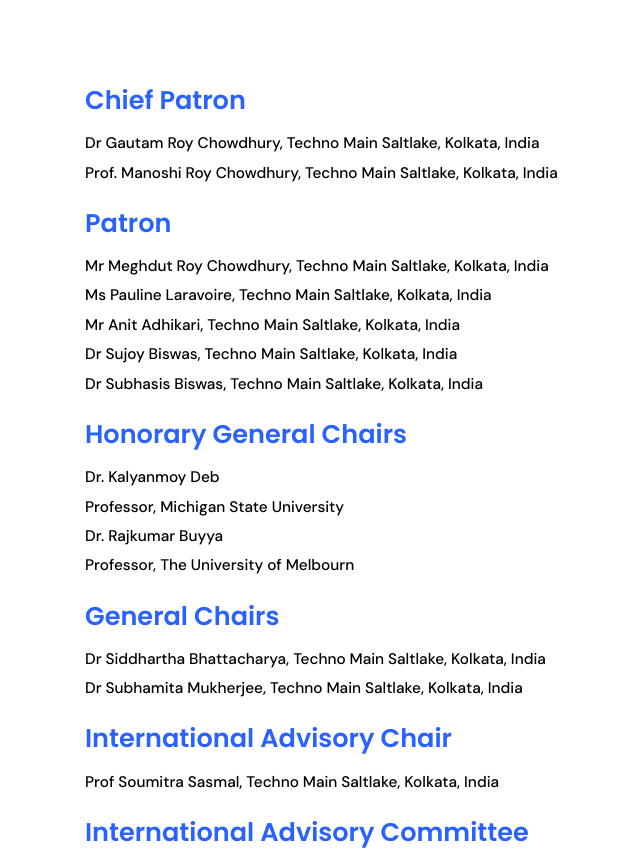
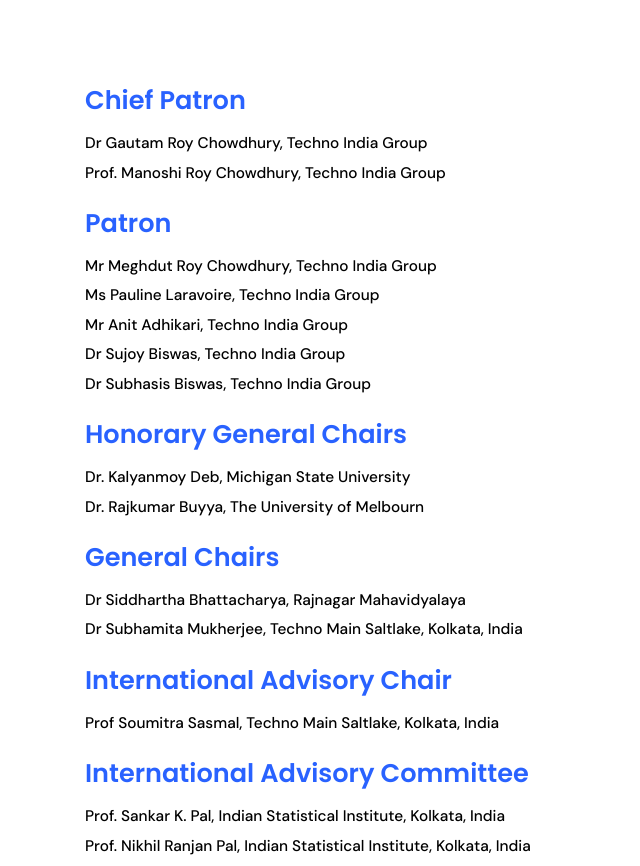
Before and after one commit to flash6083/ConferenceWebsite, a Next.js app: page /committee in a window 1280 px wide. Shown: the part 527-1393 px from the top of the page, without its empty margins (43-683 px from the left). Built offline with nearby package versions, Linux system fonts and the light colour scheme.

Commit message:
Made minor changes to committee details

```diff
--- a/app/imp_dates/page.js
+++ b/app/imp_dates/page.js
@@ -2,7 +2,7 @@ import styles from './imp_dates.module.scss'
 
 const date_info = [
     "Paper submission open: 01 September 2023",
-    "Submission Deadline: 30 November 2023",
+    "Paper Submission Deadline: 30 November 2023",
     "Acceptance Notification: 15 January 2024",
     "Early Bird Registration: 31 January 2024",
     "Regular Registration Closes: 15 February 2024"
@@ -12,7 +12,7 @@ const Dates = () => {
     return (
         <div className={styles.dates}>
             <h1>Mark Your Calendar: Important Dates</h1>
-            {date_info.map((date) => { return <p>{date}</p> })}
+            {date_info.map((date, index) => { return <p key={index}>{date}</p> })}
         </div>
     )
 }
--- a/components/committee/committee.js
+++ b/components/committee/committee.js
@@ -5,24 +5,22 @@ import styles from './committee.module.scss'
 
 const committee_details = {
     "Chief Patron": [
-        "Dr Gautam Roy Chowdhury, Techno Main Saltlake, Kolkata, India",
-        "Prof. Manoshi Roy Chowdhury, Techno Main Saltlake, Kolkata, India"
+        "Dr Gautam Roy Chowdhury, Techno India Group",
+        "Prof. Manoshi Roy Chowdhury, Techno India Group"
     ],
     "Patron": [
-        "Mr Meghdut Roy Chowdhury, Techno Main Saltlake, Kolkata, India",
-        "Ms Pauline Laravoire, Techno Main Saltlake, Kolkata, India",
-        "Mr Anit Adhikari, Techno Main Saltlake, Kolkata, India",
-        "Dr Sujoy Biswas, Techno Main Saltlake, Kolkata, India",
-        "Dr Subhasis Biswas, Techno Main Saltlake, Kolkata, India"
+        "Mr Meghdut Roy Chowdhury, Techno India Group",
+        "Ms Pauline Laravoire, Techno India Group",
+        "Mr Anit Adhikari, Techno India Group",
+        "Dr Sujoy Biswas, Techno India Group",
+        "Dr Subhasis Biswas, Techno India Group"
     ],
     "Honorary General Chairs": [
-        "Dr. Kalyanmoy Deb",
-        "Professor, Michigan State University",
-        "Dr. Rajkumar Buyya",
-        "Professor, The University of Melbourn"
+        "Dr. Kalyanmoy Deb, Michigan State University",
+        "Dr. Rajkumar Buyya, The University of Melbourn",
     ],
     "General Chairs": [
-        "Dr Siddhartha Bhattacharya, Techno Main Saltlake, Kolkata, India",
+        "Dr Siddhartha Bhattacharya, Rajnagar Mahavidyalaya",
         "Dr Subhamita Mukherjee, Techno Main Saltlake, Kolkata, India"
     ],
     "International Advisory Chair": [
@@ -40,7 +38,7 @@ const committee_details = {
         " Prof. Ponnuthurai Nagaratnam, Nanyang Technological University, Singapore",
         " Prof. Elizabeth C. Behrman, Wichita State University, USA",
         " Prof. Rajkumar Buyya, The University of Melbourne, Australia",
-        " Prof. Saman K. Halgamuge,  The University of Melbourne, Australia",
+        " Prof. Saman K. Halgamuge, The University of Melbourne, Australia",
         " Prof. Aboul Ella Hassanien, Cairo University, Egypt",
         " Prof. Mario Koeppen, Kyushu Institute of Technology, Japan",
         " Prof. Rudolf Kruse, Otto-von-Guericke University Magdeburg, Germany",
--- a/components/conf_detail/conf_detail.js
+++ b/components/conf_detail/conf_detail.js
@@ -15,6 +15,8 @@ const tracks_info = [
     { "id": "08", "name": "Green Sustainability" },
     { "id": "09", "name": "Energy Integration" },
     { "id": "10", "name": "Utility & Asset Management" },
+    { "id": "11", "name": "Brain-Computer Interaction" },
+    { "id": "12", "name": "Smart Agriculture and Irrigation" },
 ]
 
 const ConferenceDetail = () => {
```
